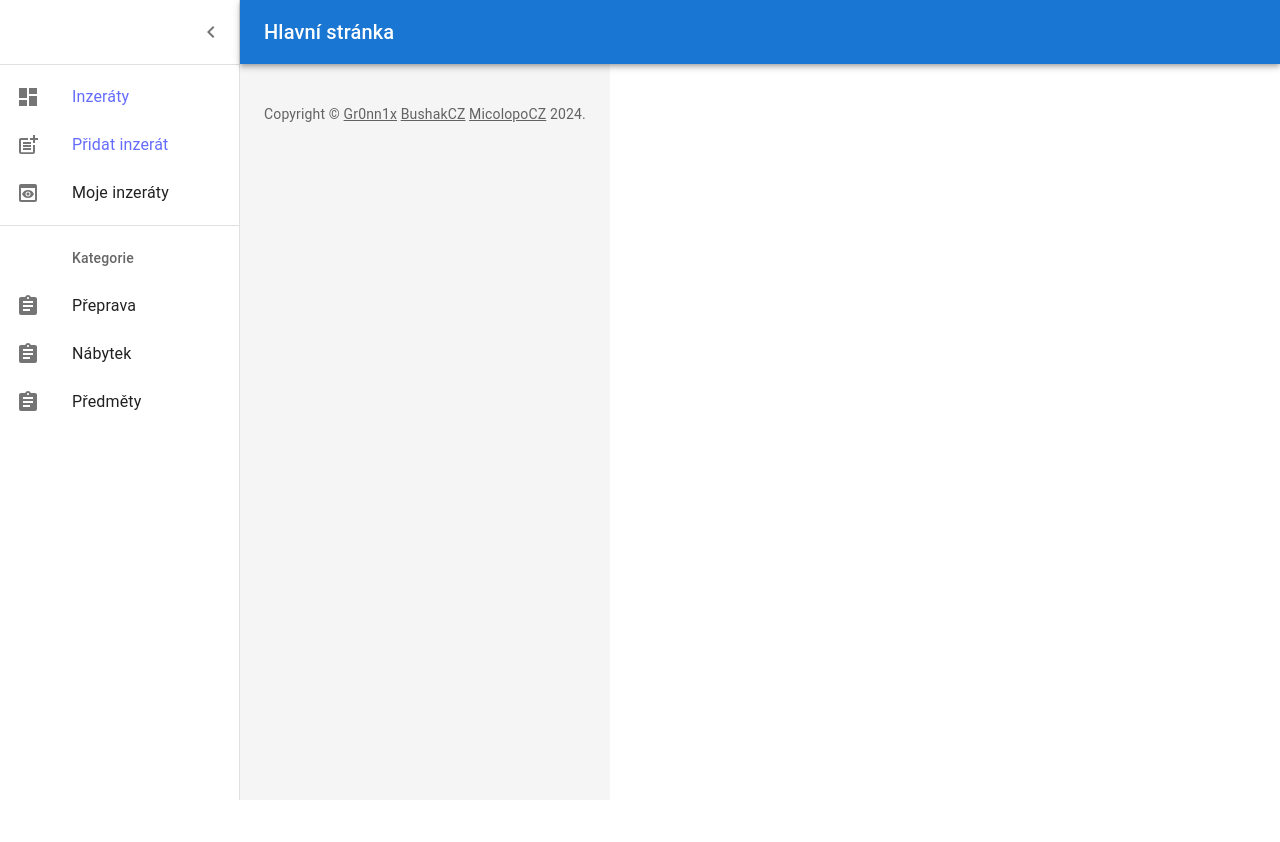
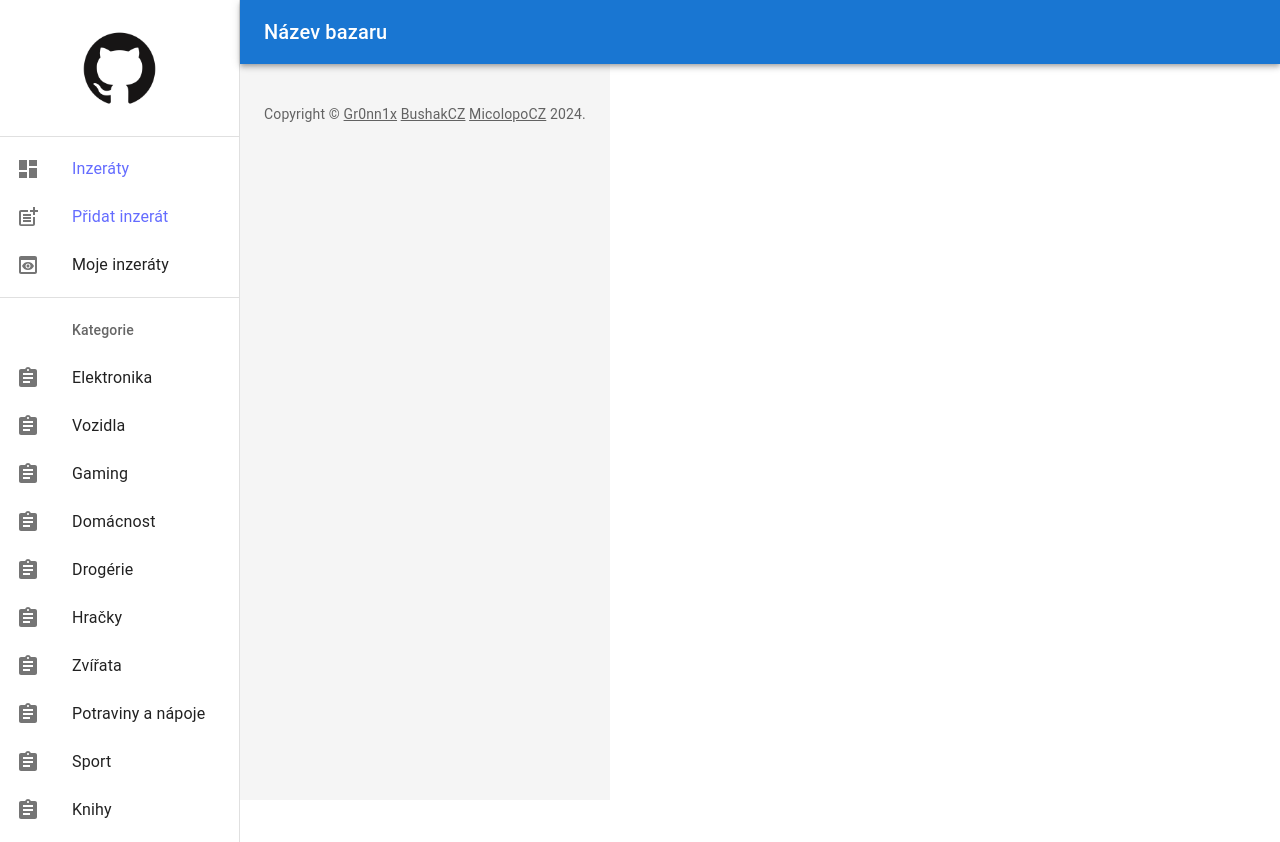
Before and after one commit to gr0nn1x/uInzeraty, a React (Vite) app in the folder client/my-vue-app/: page / in a window 1280 px wide. Before the commit the page ends 800 px from the top, so only its background shows below. Built offline with nearby package versions, Linux system fonts and the light colour scheme.

Commit message:
Predelany Navbar

```diff
--- a/client/my-vue-app/src/pages/MainPage/MainPage.tsx
+++ b/client/my-vue-app/src/pages/MainPage/MainPage.tsx
@@ -38,7 +38,7 @@ export default function MainPage() {
     <ThemeProvider theme={defaultTheme}>
       <Box sx={{ display: 'flex' }}>
         <CssBaseline />
-        <Navbar title="Hlavní stránka" /> {/* Use the Navbar component */}
+        <Navbar title="Název bazaru" /> {/* Use the Navbar component */}
         <Box
           component="main"
           sx={{
--- a/client/my-vue-app/src/pages/Navbar/Navbar.tsx
+++ b/client/my-vue-app/src/pages/Navbar/Navbar.tsx
@@ -1,18 +1,13 @@
-// Navbar.tsx
-
-import * as React from 'react';
-import { styled } from '@mui/material/styles';
-import MuiDrawer from '@mui/material/Drawer';
-import Box from '@mui/material/Box';
-import MuiAppBar, { AppBarProps as MuiAppBarProps } from '@mui/material/AppBar';
-import Toolbar from '@mui/material/Toolbar';
-import List from '@mui/material/List';
-import Typography from '@mui/material/Typography';
-import Divider from '@mui/material/Divider';
-import IconButton from '@mui/material/IconButton';
-import MenuIcon from '@mui/icons-material/Menu';
-import ChevronLeftIcon from '@mui/icons-material/ChevronLeft';
-import { mainListItems, secondaryListItems } from './listItems';
+import * as React from "react";
+import { styled } from "@mui/material/styles";
+import MuiDrawer from "@mui/material/Drawer";
+import Box from "@mui/material/Box";
+import MuiAppBar, { AppBarProps as MuiAppBarProps } from "@mui/material/AppBar";
+import Toolbar from "@mui/material/Toolbar";
+import List from "@mui/material/List";
+import Typography from "@mui/material/Typography";
+import Divider from "@mui/material/Divider";
+import { mainListItems, secondaryListItems } from "./listItems";
 
 const drawerWidth: number = 240;
 
@@ -21,79 +16,52 @@ interface AppBarProps extends MuiAppBarProps {
 }
 
 const AppBar = styled(MuiAppBar, {
-  shouldForwardProp: (prop) => prop !== 'open',
+  shouldForwardProp: (prop) => prop !== "open",
 })<AppBarProps>(({ theme, open }) => ({
   zIndex: theme.zIndex.drawer + 1,
-  transition: theme.transitions.create(['width', 'margin'], {
+  transition: theme.transitions.create(["width", "margin"], {
     easing: theme.transitions.easing.sharp,
     duration: theme.transitions.duration.leavingScreen,
   }),
   ...(open && {
     marginLeft: drawerWidth,
     width: `calc(100% - ${drawerWidth}px)`,
-    transition: theme.transitions.create(['width', 'margin'], {
+    transition: theme.transitions.create(["width", "margin"], {
       easing: theme.transitions.easing.sharp,
       duration: theme.transitions.duration.enteringScreen,
     }),
   }),
 }));
 
-const Drawer = styled(MuiDrawer, { shouldForwardProp: (prop) => prop !== 'open' })(
-  ({ theme, open }) => ({
-    '& .MuiDrawer-paper': {
-      position: 'relative',
-      whiteSpace: 'nowrap',
+const Drawer = styled(MuiDrawer, {
+  shouldForwardProp: (prop) => prop !== "open",
+})(({ theme, open }) => ({
+  "& .MuiDrawer-paper": {
+    position: "relative",
+    whiteSpace: "nowrap",
     width: drawerWidth,
-      transition: theme.transitions.create('width', {
+    transition: theme.transitions.create("width", {
       easing: theme.transitions.easing.sharp,
       duration: theme.transitions.duration.enteringScreen,
     }),
-      boxSizing: 'border-box',
-      ...(!open && {
-        overflowX: 'hidden',
-        transition: theme.transitions.create('width', {
-          easing: theme.transitions.easing.sharp,
-          duration: theme.transitions.duration.leavingScreen,
-        }),
-        width: theme.spacing(7),
-        [theme.breakpoints.up('sm')]: {
-          width: theme.spacing(9),
+    boxSizing: "border-box",
+    overflowX: "hidden",
   },
-      }),
-    },
-  })
-);
+}));
 
 interface NavbarProps {
   title: string;
 }
 
 const Navbar: React.FC<NavbarProps> = ({ title }) => {
-  const [open, setOpen] = React.useState(true);
-  const toggleDrawer = () => {
-    setOpen(!open);
-  };
-
   return (
-    <Box sx={{ display: 'flex' }}>
-      <AppBar position="absolute" open={open}>
+    <Box sx={{ display: "flex" }}>
+      <AppBar position="absolute" open>
         <Toolbar
           sx={{
-            pr: '24px', // keep right padding when drawer closed
+            pr: "24px", // keep right padding when drawer closed
           }}
         >
-          <IconButton
-            edge="start"
-            color="inherit"
-            aria-label="open drawer"
-            onClick={toggleDrawer}
-            sx={{
-              marginRight: '36px',
-              ...(open && { display: 'none' }),
-            }}
-          >
-            <MenuIcon />
-          </IconButton>
           <Typography
             component="h1"
             variant="h6"
@@ -105,25 +73,23 @@ const Navbar: React.FC<NavbarProps> = ({ title }) => {
           </Typography>
         </Toolbar>
       </AppBar>
-      <Drawer variant="permanent" open={open}>
-        <Toolbar
-          sx={{
-            display: 'flex',
-            alignItems: 'center',
-            justifyContent: 'flex-end',
-            px: [1],
-          }}
-        >
-          <IconButton onClick={toggleDrawer}>
-            <ChevronLeftIcon />
-          </IconButton>
-        </Toolbar>
+      <Drawer variant="permanent" open>
+        <div style={{ overflow: "auto", marginTop: 0 }}>
+          {/* Wrapped image with anchor tag */}
+          <a href="/">
+            <img
+              src="/logo.png"
+              alt="Logo"
+              style={{ margin: "20px auto", display: "block", maxWidth: "40%", cursor: "pointer" }}
+            />
+          </a>
           <Divider />
           <List component="nav">
             {mainListItems}
             <Divider sx={{ my: 1 }} />
             {secondaryListItems}
           </List>
+        </div>
       </Drawer>
     </Box>
   );
--- a/client/my-vue-app/src/pages/Navbar/listItems.tsx
+++ b/client/my-vue-app/src/pages/Navbar/listItems.tsx
@@ -48,21 +48,70 @@ export const secondaryListItems = (
       <ListItemIcon>
         <AssignmentIcon />
       </ListItemIcon>
-      <ListItemText primary="Přeprava" />
+      <ListItemText primary="Elektronika" />
     </ListItemButton>
 
     <ListItemButton>
       <ListItemIcon>
         <AssignmentIcon />
       </ListItemIcon>
-      <ListItemText primary="Nábytek" />
+      <ListItemText primary="Vozidla" />
     </ListItemButton>
 
     <ListItemButton>
       <ListItemIcon>
         <AssignmentIcon />
       </ListItemIcon>
-      <ListItemText primary="Předměty" />
+      <ListItemText primary="Gaming" />
+    </ListItemButton>
+
+    <ListItemButton>
+      <ListItemIcon>
+        <AssignmentIcon />
+      </ListItemIcon>
+      <ListItemText primary="Domácnost" />
+    </ListItemButton>
+
+    <ListItemButton>
+      <ListItemIcon>
+        <AssignmentIcon />
+      </ListItemIcon>
+      <ListItemText primary="Drogérie" />
+    </ListItemButton>
+
+    <ListItemButton>
+      <ListItemIcon>
+        <AssignmentIcon />
+      </ListItemIcon>
+      <ListItemText primary="Hračky" />
+    </ListItemButton>
+
+    <ListItemButton>
+      <ListItemIcon>
+        <AssignmentIcon />
+      </ListItemIcon>
+      <ListItemText primary="Zvířata" />
+    </ListItemButton>
+
+    <ListItemButton>
+      <ListItemIcon>
+        <AssignmentIcon />
+      </ListItemIcon>
+      <ListItemText primary="Potraviny a nápoje" />
+    </ListItemButton>
+
+    <ListItemButton>
+      <ListItemIcon>
+        <AssignmentIcon />
+      </ListItemIcon>
+      <ListItemText primary="Sport" />
+    </ListItemButton>
+
+    <ListItemButton>
+      <ListItemIcon>
+        <AssignmentIcon />
+      </ListItemIcon>
+      <ListItemText primary="Knihy" />
     </ListItemButton>
 
   </React.Fragment>
```
Also changed, not shown: client/my-vue-app/public/logo.png (added). Lines whose indentation alone changed are shown as unchanged.
